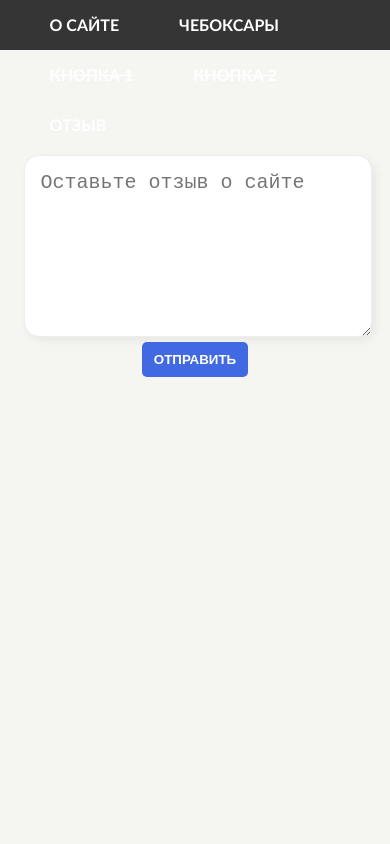
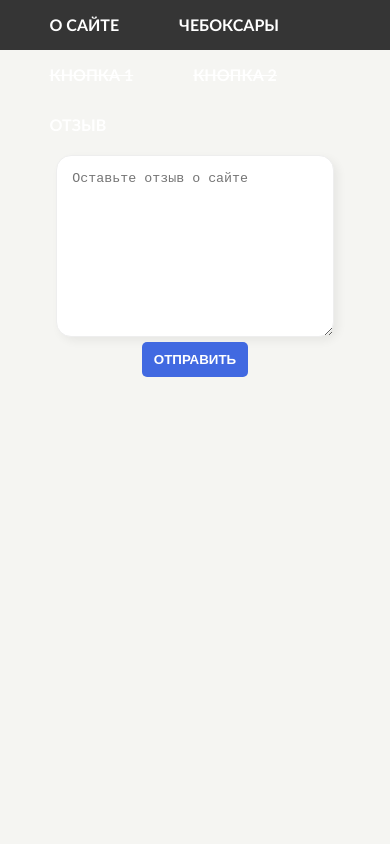
Before and after one commit to j3yablo4koo/j3yablo4koo.github.io, a plain HTML site: page ots3.html in a window 390 px wide. Shown: the top 844 px of the page. Drawn offline with Linux system fonts and the light colour scheme.

Commit message:
Update ots3style.css

```diff
--- a/ots3style.css
+++ b/ots3style.css
@@ -100,13 +100,3 @@ textarea:hover {
   top: 650px;
   height: 0;
 }
-
-
-
-@media screen and (max-width: 768px) {
-  textarea {
-    font-size: 20px;
-    width:90%;
-    bottom: top 200px;
-  }
-}
```
